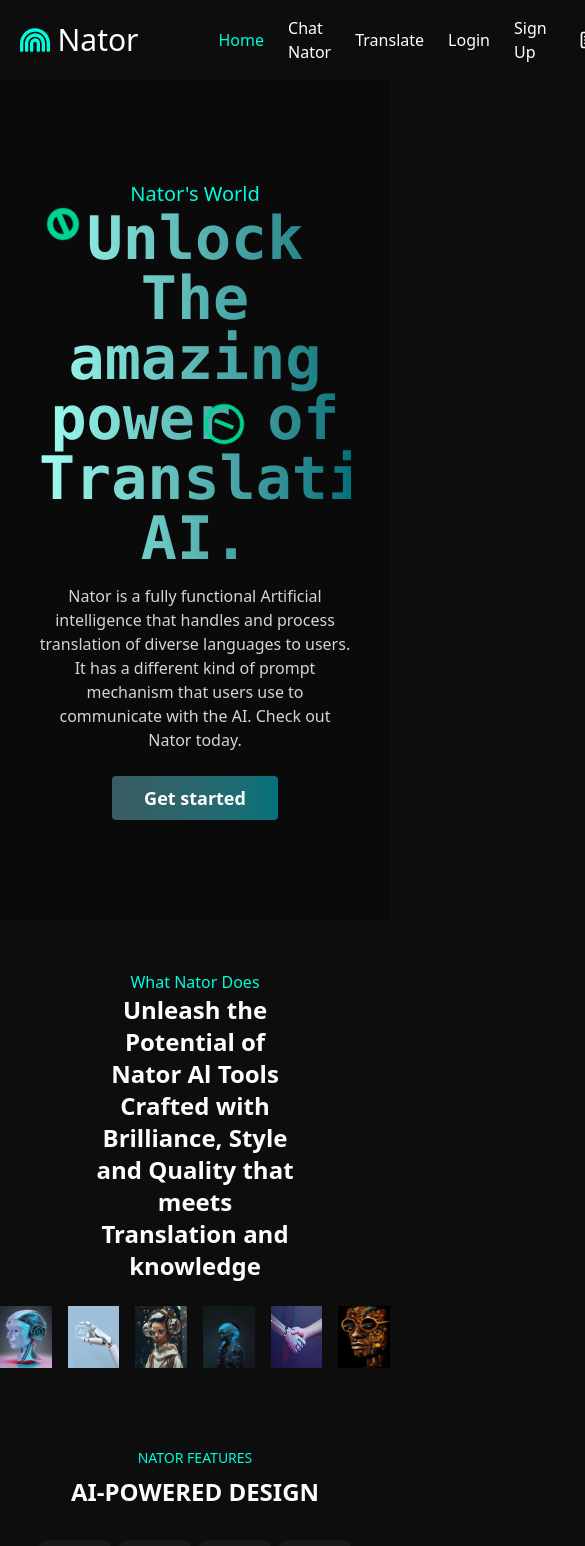
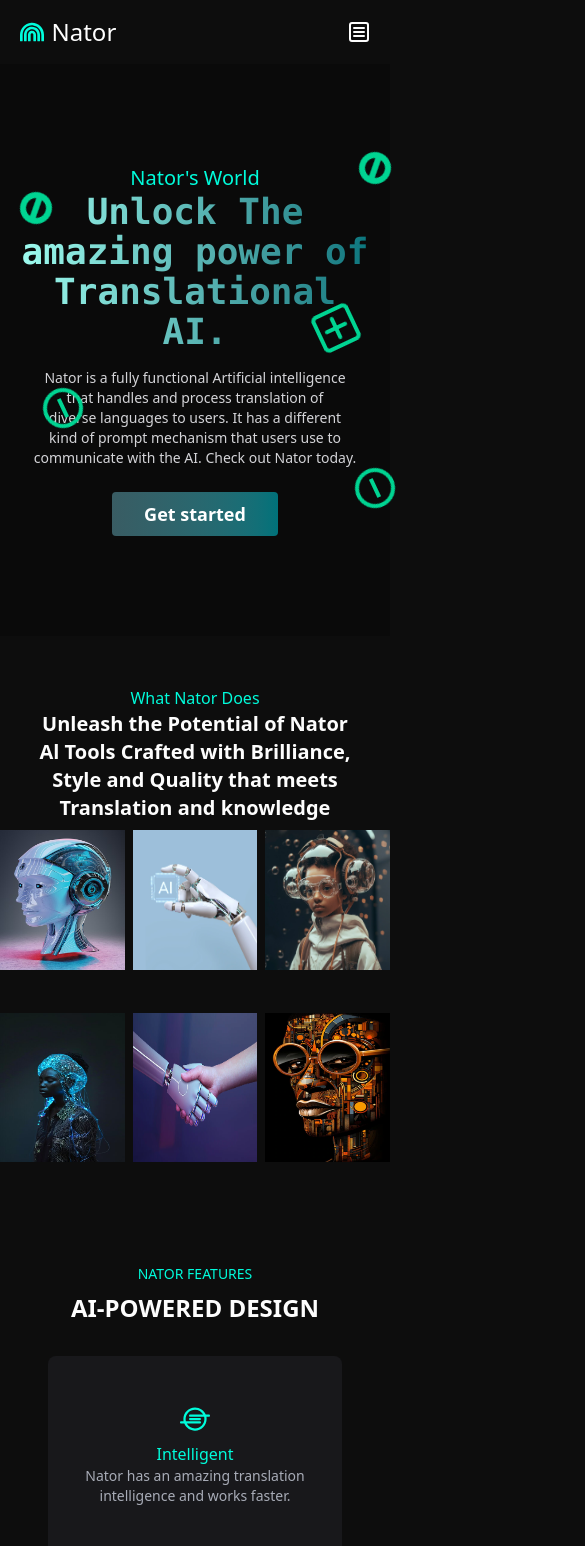
Before and after one commit to odinaka-dev/Nator, a React (Vite) app: page / in a window 390 px wide. Shown: the top 1546 px of the page, 585 px wide, since content can reach past the window. Built offline with nearby package versions, Linux system fonts and the light colour scheme.

Commit message:
Final responsive

```diff
--- a/src/components/Header.tsx
+++ b/src/components/Header.tsx
@@ -30,17 +30,17 @@ const Header = () => {
 
   return (
     <nav className="bg-[#0d0d0d]">
-      <div className="navbar py-4 flex space-x-20 items-center">
+      <div className="navbar py-4 flex justify-between md:justify-start md:space-x-20 items-center">
         <div className="logo text-white">
           <Link
             to={"/"}
-            className="text-[#00FCDB] text-3xl flex gap-2  items-center"
+            className="text-[#00FCDB] text-2xl md:text-3xl flex gap-2  items-center"
           >
             <FaRainbow /> <span className="text-white">Nator</span>
           </Link>
         </div>
         <div className="links_user flex items-center space-x-8">
-          <ul className="flex space-x-6 items-center">
+          <ul className="hidden md:flex space-x-6 items-center">
             {links.map((link) => (
               <li
                 className={`${
@@ -54,7 +54,7 @@ const Header = () => {
               </li>
             ))}
           </ul>
-          <div className="md:hidden text-xl cursor-pointer hover:text-[#00FCDB]">
+          <div className="flex md:hidden text-2xl cursor-pointer hover:text-[#00FCDB]">
             <LuSquareMenu />
           </div>
         </div>
--- a/src/pages/Homepage.tsx
+++ b/src/pages/Homepage.tsx
@@ -44,14 +44,14 @@ const Homepage = () => {
 const BannerComponent = () => {
   return (
     <section className="banner_main backdrop-brightness-75 text-center relative">
-      <div className="max-w-[80%] mx-auto">
+      <div className="max-w-[94%] md:max-w-[80%] mx-auto">
         <div className="">
           <h1 className="text-[#00fcdb] capitalize text-xl">Nator's world</h1>
-          <h1 className="font-mono text-6xl text-balance font-semibold bg-gradient-to-r from-[#a1fff2] to-[#00727a] bg-clip-text text-transparent">
+          <h1 className="font-mono text-4xl sm:text-4xl md:text-6xl text-balance font-semibold bg-gradient-to-r from-[#a1fff2] to-[#00727a] bg-clip-text text-transparent">
             Unlock The amazing power of{" "}
             <span className="">Translational AI.</span>
           </h1>
-          <p className="text-zinc-300 text-balance mt-4">
+          <p className="text-zinc-300 text-balance text-sm sm:text-base mt-4">
             Nator is a fully functional Artificial intelligence that handles and
             process translation of diverse languages to users. It has a
             different kind of prompt mechanism that users use to communicate
@@ -65,10 +65,10 @@ const BannerComponent = () => {
         </div>
         <div className="text-emerald-400 text-5xl font-normal">
           <TiCancel className="animate-spin absolute top-30" />
-          <TiCancel className="animate-spin absolute top-20 left-300" />
-          <BiMinusCircle className="animate-spin absolute top-80 left-50" />
-          <CgAddR className="animate-spin absolute top-60 left-250" />
-          <BiMinusCircle className="animate-spin absolute top-100 left-290" />
+          <TiCancel className="animate-spin absolute top-20 left-[90%] xl:left-300" />
+          <BiMinusCircle className="animate-spin absolute top-80 left-[10%] xl:left-50" />
+          <CgAddR className="animate-spin absolute top-60 left-[80%] xl:left-250" />
+          <BiMinusCircle className="animate-spin absolute top-100 left-[90%] xl:left-290" />
         </div>
       </div>
     </section>
@@ -101,12 +101,12 @@ const WelcomeComponents = () => {
     <section className="">
       <div className="components_text text-center">
         <h1 className="text-[#00fcdb] capitalize text-base">what Nator does</h1>
-        <p className="text-2xl text-balance max-w-[54%] mx-auto font-semibold">
+        <p className="text-xl md:text-2xl text-balance max-w-[90%] md:max-w-[54%] mx-auto font-semibold">
           Unleash the Potential of Nator Al Tools Crafted with Brilliance, Style
           and Quality that meets Translation and knowledge
         </p>
       </div>
-      <div className="image_gallery grid grid-cols-6 gap-4 my-6">
+      <div className="image_gallery grid grid-cols-3 md:grid-cols-6 gap-2 sm:gap-4 my-2 sm:my-6">
         {AllImages.map((allimg) => (
           <img
             src={allimg.src}
@@ -148,7 +148,7 @@ const ThirdComponents = () => {
     },
   ];
   return (
-    <section className="max-w-[80%] mx-auto my-16 mb-26">
+    <section className="max-w-[94%] md:max-w-[90%] lg:max-w-[80%] mx-auto my-16 mb-26">
       <div>
         <h1 className="text-[#00fcdb] uppercase text-sm  text-center my-2">
           Nator Features
@@ -157,7 +157,7 @@ const ThirdComponents = () => {
           AI-POWERED DESIGN
         </p>
       </div>
-      <div className="nator_features grid grid-cols-4 gap-2">
+      <div className="nator_features max-w-[80%] sm:max-w-[100%] mx-auto grid grid-cols-1 sm:grid-cols-2 lg:grid-cols-4 gap-2">
         {Features.map((featuring) => (
           <div
             className="bg-zinc-900 py-12 rounded-lg"
@@ -182,7 +182,7 @@ const ThirdComponents = () => {
 // third section
 const AboutComponents = () => {
   return (
-    <section className="my-16 max-w-[64%] mx-auto grid grid-cols-2 items-center gap-12">
+    <section className="my-16 max-w-[80%] lg:max-w-[64%] mx-auto grid grid-cols-1 md:grid-cols-2 items-center gap-12">
       <div>
         <img src={Image6} alt="" className="w-full" />
       </div>
@@ -196,8 +196,8 @@ const AboutComponents = () => {
           Know all about Nator, it's vision, mission, goals, and every other
           things that makes up the body Nator.
         </p>
-        <button className="bg-[#3500FC] text-[#a8acb7] text-sm mt-6 py-2 px-8 rounded-sm cursor-pointer hover:bg-blue-800 transition-colors duration-300">
-          <Link to={"/"}>About Us</Link>
+        <button className="bg-[#3500FC] text-white text-base mt-6 py-2 px-8 rounded-sm cursor-pointer hover:bg-blue-800 transition-colors duration-300">
+          <Link to={"/translate"}>About Us</Link>
         </button>
       </div>
     </section>
@@ -237,7 +237,7 @@ const PricingPlans = () => {
           Pricing plans
         </p>
       </div>
-      <div className="plans flex justify-center space-x-8">
+      <div className="plans flex flex-col md:flex-row justify-center gap-8 md:space-x-8">
         {Pricing.map((pricings) => (
           <div className="text-center bg-zinc-900 p-6 rounded-sm border-2 border-[#3500FC]">
             <h3 className="text-2xl font-semibold text-[#00fcdb] mb-2">
@@ -347,7 +347,7 @@ const Testimonials = () => {
 
   return (
     <section className="bg-black">
-      <div className="max-w-[80%] mx-auto my-16 mb-26 py-16">
+      <div className="max-w-[100%] sm:max-w-[94%] md:max-w-[90%] lg:max-w-[80%] mx-auto my-16 mb-26 py-16">
         <div>
           <h1 className="text-[#00fcdb] uppercase text-sm  text-center my-2">
             what our users are saying
@@ -363,7 +363,7 @@ const Testimonials = () => {
           >
             <GrFormPrevious />
           </div>
-          <main className="text-[#a8acb7] testimonials_clients grid grid-cols-3 space-x-4">
+          <main className="text-[#a8acb7] testimonials_clients grid grid-cols-1 md:grid-cols-2 lg:grid-cols-3 lg:space-x-4">
             {userTestimonials
               .slice(index * itemsPerPage, (index + 1) * itemsPerPage)
               .map((clientels) => (
@@ -435,7 +435,7 @@ const FrequentlyAskedQuestions = () => {
   const [isOpen, setIsOpen] = useState(false);
 
   return (
-    <section className="max-w-[80%] mx-auto my-16 mb-26 grid grid-cols-2 gap-8 items-center place-center">
+    <section className="max-w-[80%] mx-auto my-16 mb-26 grid md:grid-cols-2 gap-8 items-center place-center">
       <div>
         <div>
           <h1 className="text-[#00fcdb] uppercase text-sm my-2">Faq</h1>
@@ -457,7 +457,7 @@ const FrequentlyAskedQuestions = () => {
           ))}
         </section>
       </div>
-      <div>
+      <div className="hidden md:grid">
         <img src={Image7} alt="" />
       </div>
     </section>
--- a/src/pages/Options.tsx
+++ b/src/pages/Options.tsx
@@ -25,7 +25,7 @@ const PromptComponent = () => {
 
   return (
     <section
-      className="prompt max-w-[80%] mx-auto flex flex-col
+      className="prompt max-w-[98%] sm:max-w-[80%] mx-auto flex flex-col
      gap-2"
     >
       <div className="">
@@ -70,7 +70,7 @@ const ChooseComponents = () => {
 
   return (
     <section className="">
-      <div className="select_options grid grid-cols-4 gap-16">
+      <div className="select_options grid grid-cols-1 md:grid-cols-4 gap-8 lg:gap-16">
         {Options.map((multi) => (
           <Link to={`/${multi.href}`}>
             <div
--- a/src/pages/Translate.tsx
+++ b/src/pages/Translate.tsx
@@ -37,8 +37,8 @@ const Options = () => {
   };
 
   return (
-    <section className="bg-black h-screen p-4 py-8 text-white">
-      <div className="max-w-[90%] mx-auto grid grid-cols-2 gap-4 mt-8">
+    <section className="bg-black lg:h-screen p-4 py-8 text-white">
+      <div className="max-w-[98%] md:max-w-[90%] mx-auto flex flex-col-reverse lg:grid lg:grid-cols-2 gap-4 mt-8">
         <div className="flex flex-col gap-4">
           <textarea
             name=""
--- a/src/pages/knowledge.tsx
+++ b/src/pages/knowledge.tsx
@@ -44,7 +44,7 @@ const KnowledgeComponents = () => {
 
   const date = new Date();
   return (
-    <section className="pt-8 max-w-[80%] mx-auto">
+    <section className="pt-8 max-w-[94%] md:max-w-[80%] mx-auto">
       <div className="intelligence">
         <div className="relative py-6 px-2 bg-zinc-900 w-full h-96 rounded-sm border border-gray-500">
           <div className="overflow-auto max-h-80 p-2">
@@ -54,7 +54,7 @@ const KnowledgeComponents = () => {
             />
           </div>
           <div className="text-zinc-400 absolute bottom-2 flex space-x-3">
-            <p className="text-sm">{date.toTimeString()}</p>
+            <p className="text-sm hidden sm:flex">{date.toTimeString()}</p>
             <div className="flex space-x-2 items-center">
               <IoTimeOutline />
               <p className="text-sm">2 seconds ago</p>
```
